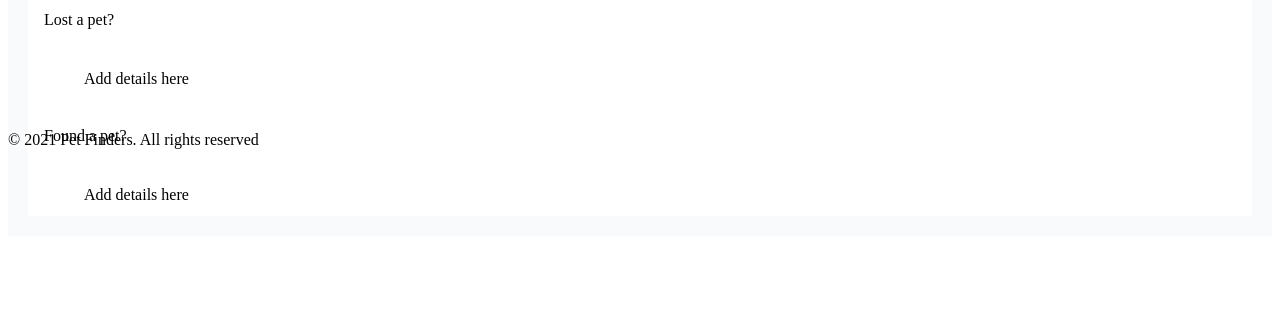
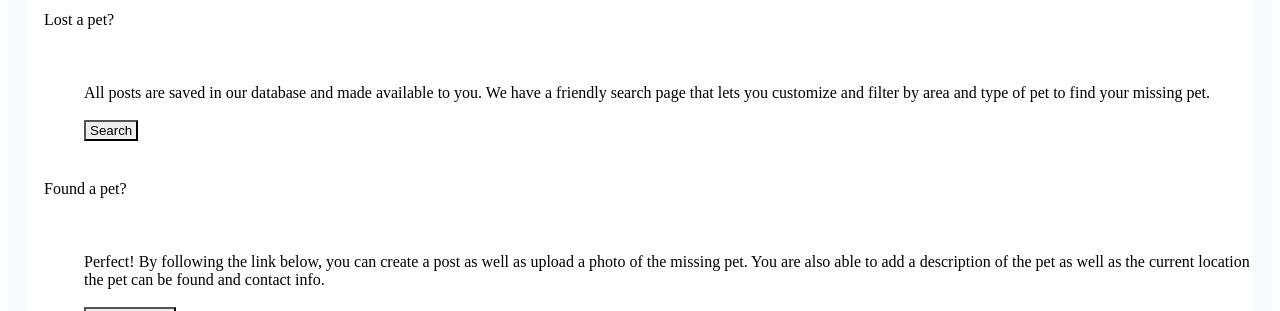
Before and after one commit to Julius-R/petfinder, a Next.js app: page / in a window 1280 px wide. Shown: the part 631-942 px from the top of the page. Before the commit the page ends 875 px from the top, so only its background shows below. Built offline with nearby package versions, Linux system fonts and the light colour scheme.

Commit message:
feat(landing page) finished landing page

```diff
--- a/components/CallToAction.js
+++ b/components/CallToAction.js
@@ -1,8 +1,12 @@
 import React from "react";
+import { Link } from "next/link";
+import { useRouter } from "next/router";
 import {
 	chakra,
 	Box,
+	Text,
 	Flex,
+	Button,
 	useColorModeValue,
 	Icon,
 	Stack
@@ -10,6 +14,7 @@ import {
 import { Search2Icon, WarningIcon } from "@chakra-ui/icons";
 
 export default function CallToAction() {
+	const router = useRouter();
 	const Feature = (props) => {
 		return (
 			<Flex>
@@ -50,11 +55,12 @@ export default function CallToAction() {
 		<Flex
 			bg={useColorModeValue("#F9FAFB", "gray.600")}
 			p={20}
-			w="auto"
+			w="full"
 			justifyContent="center"
 			alignItems="center">
 			<Box
 				py={12}
+				w="full"
 				bg={useColorModeValue("white", "gray.800")}
 				rounded="xl">
 				<Box maxW="7xl" mx="auto" px={{ base: 4, lg: 8 }}>
@@ -96,13 +102,48 @@ export default function CallToAction() {
 							gridColumnGap={{ md: 8 }}
 							gridRowGap={{ md: 10 }}>
 							<Feature title="Lost a pet?" icon={<Search2Icon />}>
-								Add details here
+								<Text>
+									All posts are saved in our database and made
+									available to you. We have a friendly search
+									page that lets you customize and filter by
+									area and type of pet to find your missing
+									pet.
+								</Text>
+								<Button
+									onClick={() => router.push("/search")}
+									rounded={"md"}
+									size={"sm"}
+									fontWeight={"normal"}
+									px={4}
+									mt={2}
+									colorScheme={"red"}
+									bg={"red.400"}
+									_hover={{ bg: "red.500" }}>
+									{" "}
+									Search
+								</Button>
 							</Feature>
 
 							<Feature
 								title="Found a pet?"
 								icon={<WarningIcon />}>
-								Add details here
+								<Text>
+									Perfect! By following the link below, you
+									can create a post as well as upload a photo
+									of the missing pet. You are also able to add
+									a description of the pet as well as the
+									current location the pet can be found and
+									contact info.
+								</Text>
+								<Button
+									onClick={() => router.push("/post")}
+									rounded={"md"}
+									size={"sm"}
+									mt={2}
+									fontWeight={"normal"}
+									px={4}>
+									Create a post
+								</Button>
 							</Feature>
 						</Stack>
 					</Box>
--- a/components/Footer.js
+++ b/components/Footer.js
@@ -1,16 +1,14 @@
-import {
-	Box,
-	chakra,
-	Container,
-	Stack,
-	Text,
-	useColorModeValue,
-	VisuallyHidden
-} from "@chakra-ui/react";
+import { Box, Text, useColorModeValue } from "@chakra-ui/react";
 
 export default function Footer() {
 	return (
-		<Box pos="fixed" bottom={0} w="full" px={{ base: 2, sm: 4 }} py={4}>
+		<Box
+			bg={useColorModeValue("white", "gray.800")}
+			pos={{ md: "fixed" }}
+			bottom={0}
+			w="full"
+			px={{ base: 2, sm: 4 }}
+			py={4}>
 			<Text>© 2021 Pet Finders. All rights reserved</Text>
 		</Box>
 	);
```
